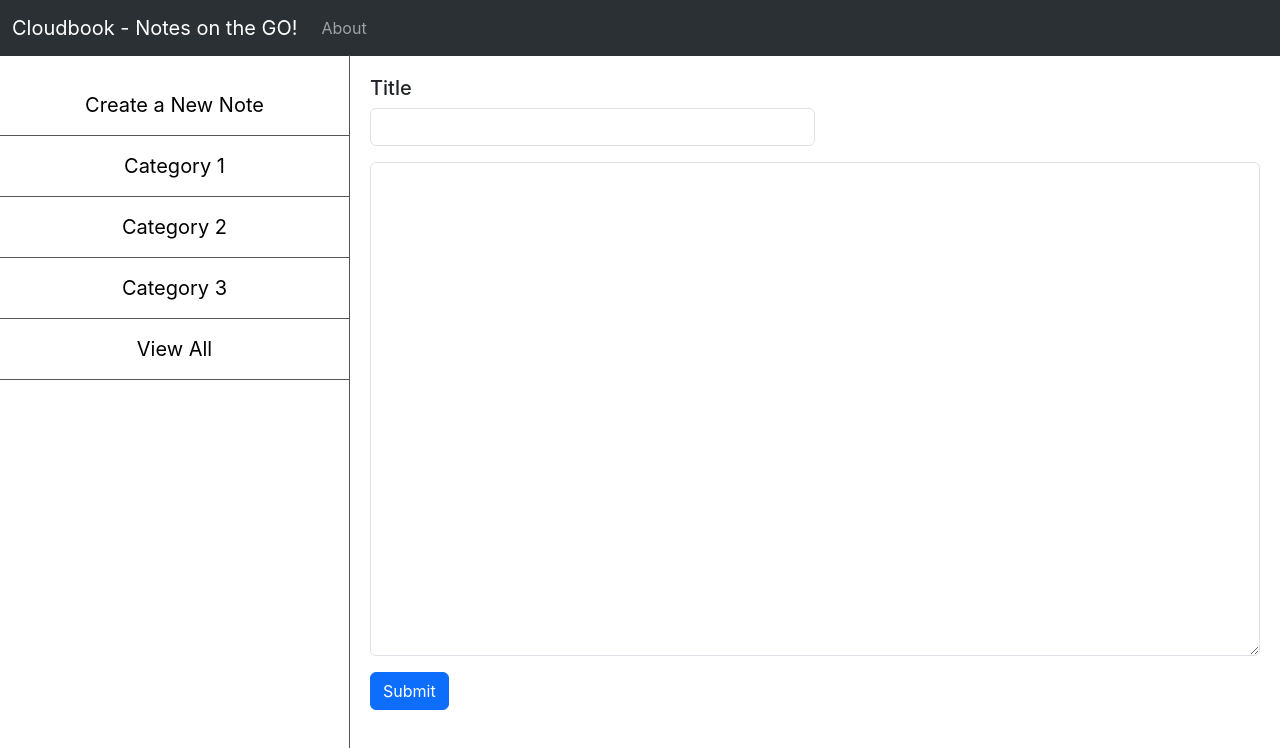
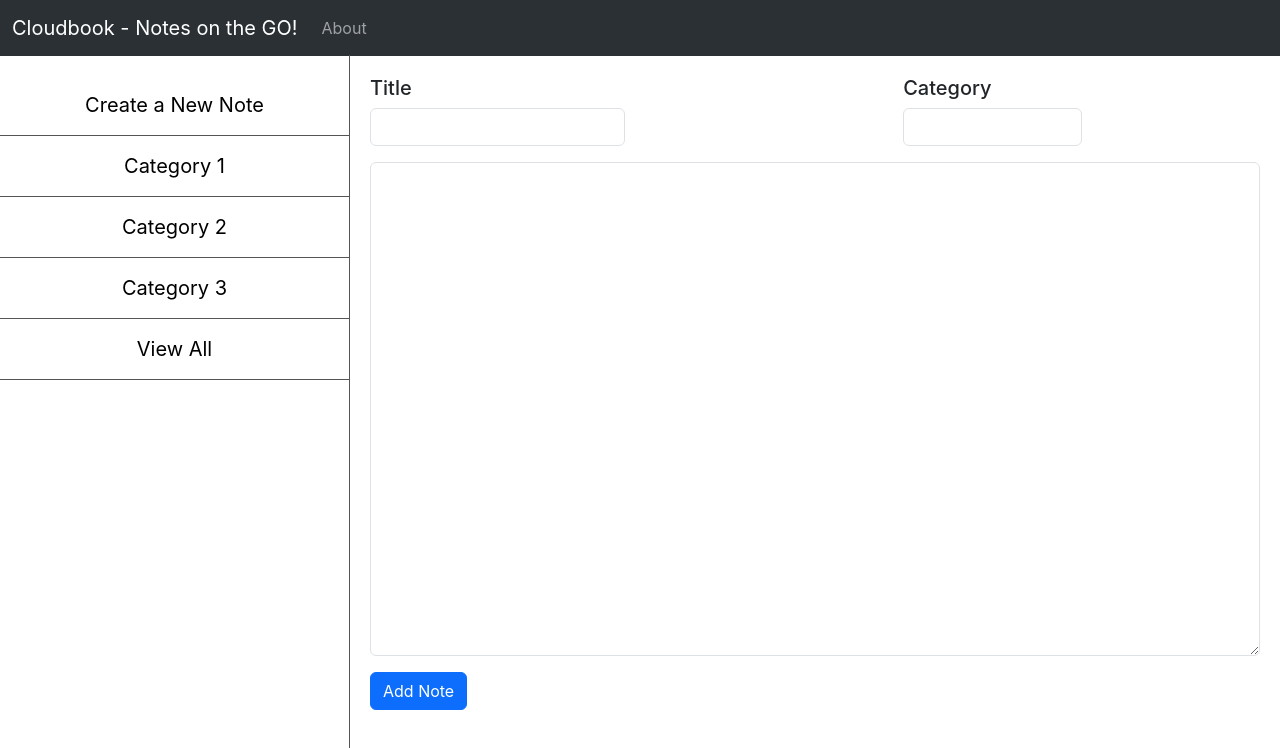
Before and after one commit to Krishna-gupta10/cloudbook, a React (Create React App) app: page /createnote in a window 1280 px wide. Shown: the top 748 px of the page. Built offline with nearby package versions, Linux system fonts and the light colour scheme.

Commit message:
Added Something

```diff
--- a/src/components/CreateNote.js
+++ b/src/components/CreateNote.js
@@ -1,13 +1,13 @@
 import React, { useContext, useState } from 'react'
 import Sidebar from './Sidebar'
-import './Notes.css'
+import './css/Notes.css'
 import noteContext from '../context/notes/noteContext'
 
 export default function CreateNote() {
 
     const context = useContext(noteContext);
     const { addNote } = context;
-    const [note, setNote] = useState({ title: "", description: "", category: "default" })
+    const [note, setNote] = useState({ title: "", description: "", category: "" })
 
     const handleClick = (e) => {
         e.preventDefault();
@@ -23,14 +23,23 @@ export default function CreateNote() {
         <>
             <Sidebar />
             <div className="notes">
-                <div className="mb-3">
-                    <h5>Title</h5>
-                    <input type="text" id="title" name="title" className="form-control" onChange={onChange} />
+
+                <div className="row">
+                    <div className="col-md-7 mb-3">
+                        <h5>Title</h5>
+                        <input type="text" id="title" name="title" className="form-control" onChange={onChange} />
+                    </div>
+                    <div className="col-md-5 mb-3">
+                        <h5>Category</h5>
+                        <input type="text" id="category" name="category" className="form-control" onChange={onChange} />
+                    </div>
+
                 </div>
+
                 <div className="mb-3">
                     <textarea className="form-control custom-textarea" id="description" name="description" rows="20" onChange={onChange}></textarea>
                 </div>
-                <button type="submit" className="btn btn-primary mb-3" onClick={handleClick}>Submit</button>
+                <button type="submit" className="btn btn-primary mb-3" onClick={handleClick}>Add Note</button>
             </div>
         </>
     )
--- a/src/components/Navbar.js
+++ b/src/components/Navbar.js
@@ -1,6 +1,5 @@
 import React from 'react'
 import { Link, useLocation } from 'react-router-dom'
-
 
 
 export default function Navbar(props) {
--- a/src/components/Noteitem.js
+++ b/src/components/Noteitem.js
@@ -1,14 +1,19 @@
-import React from 'react'
+import React, { useContext } from 'react'
+import noteContext from '../context/notes/noteContext';
 
 export default function Noteitem(props) {
+    const context = useContext(noteContext);
+    const {deleteNote} = context;
     const { note } = props;
+
     return (
         <div className="container">
             <div className="card my-3" style={{ width: '70rem' }}>
                 <div className="card-body">
                     <h5 className="card-title">{note.title}</h5>
+                    <h6 className="card-title">{note.category}</h6>
                     <p className="card-text">{note.description}</p>
-                    <i className="fa-solid fa-trash mx-2"></i>
+                    <i className="fa-solid fa-trash mx-2" onClick={()=> {deleteNote(note._id)}}></i>
                     <i className="fa-solid fa-pencil mx-2"></i>
                 </div>
             </div>
--- a/src/components/Notes.js
+++ b/src/components/Notes.js
@@ -11,7 +11,7 @@ export default function Notes() {
         <>
             <Sidebar />
             <div className="container" style = {{marginLeft: '350px'}}>
-                <h1 className= "my-3">Your Notes</h1>
+                <h1 className= "my-3 mx-2">Your Notes</h1>
                 {notes.map((note) => {
                     return <Noteitem key = {note._id} note={note} />;
                 })
--- a/src/components/Sidebar.js
+++ b/src/components/Sidebar.js
@@ -1,6 +1,6 @@
 import React from 'react'
 import {Link} from 'react-router-dom'
-import './Sidebar.css'
+import './css/Sidebar.css'
 
 export default function Sidebar() {
     return (
--- a/src/components/Sidebar.css
+++ b/src/components/css/Sidebar.css
@@ -1,7 +1,7 @@
 .sidebar {
     height: 100%;
     width: 350px;
-    position: absolute;
+    position: fixed;
     top: 55px;
     left: 0;
     padding-top: 20px;
--- a/src/context/notes/NoteState.js
+++ b/src/context/notes/NoteState.js
@@ -54,8 +54,9 @@ const NoteState = (props) => {
     }
 
     // Delete a note
-    const deleteNote = () => {
-
+    const deleteNote = (id) => {
+        const newNotes = notes.filter((note) => { return note._id !== id });
+        setNotes(newNotes);
     }
 
     // Edit a Note
```
Also changed, not shown: src/components/css/Notes.css (renamed from src/components/Notes.css), 1 other file (tests, documents, lock files or other folders).
